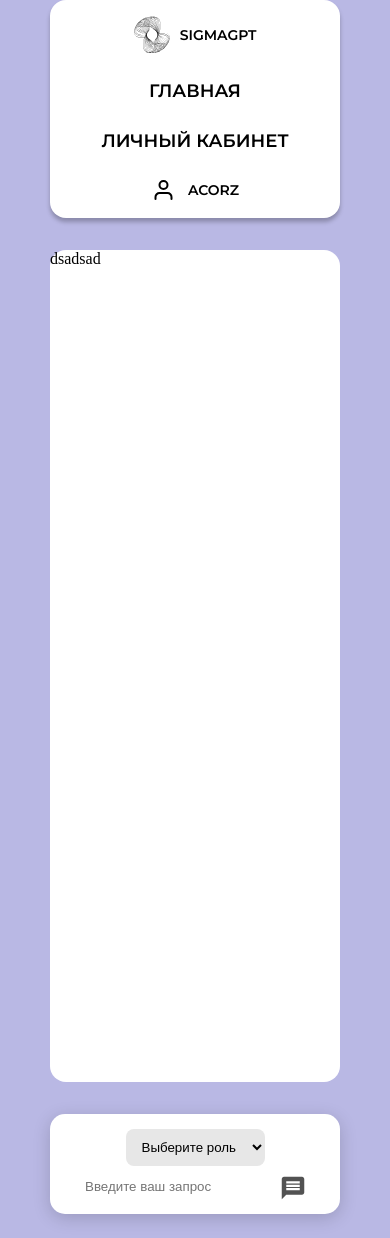
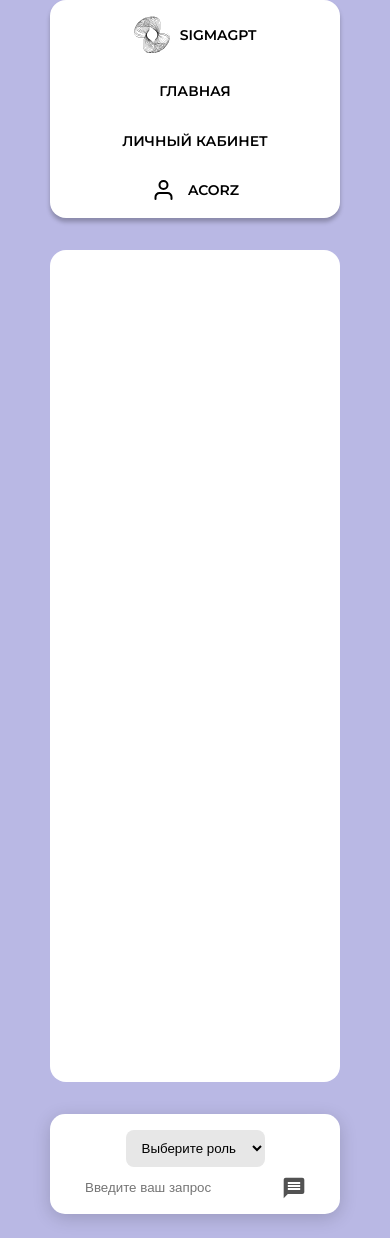
Before and after one commit to Knigor/Dod-i-Co, a Vue app: page /sigma in a window 390 px wide. Built offline with nearby package versions, Linux system fonts and the light colour scheme.

Commit message:
last commit

```diff
--- a/package.json
+++ b/package.json
@@ -8,6 +8,7 @@
     "lint": "vue-cli-service lint"
   },
   "dependencies": {
+    "axios": "^1.4.0",
     "core-js": "^3.8.3",
     "vue": "^2.6.14",
     "vue-router": "^3.5.1",
--- a/src/components/LkPage.vue
+++ b/src/components/LkPage.vue
@@ -57,7 +57,7 @@
         </div>
         <div class="lk-add-right">
           <h1 class="lk-right-heading">История чатов</h1>
-          <div class="slider-container">
+          <div class="slider-container" :style="{ display: showSlider ? 'block' : 'none' }">
             <div class="slider">
               <div v-for="item in item_block" :key="item.id" class="slide" :class="{ active: activeSlide === item.id }">
                 <h3>{{ item.content }}</h3>
@@ -67,7 +67,8 @@
               <button v-for="item in item_block" :key="item.id" @click="changeSlide(item.id)" :class="{ active: activeSlide === item.id }">{{ item.id }}</button>
             </div>
           </div>
-          <button class="clean-history">Очистить историю чата</button>
+          <button class="clean-history"
+                  @click="clearHistory">Очистить историю чата</button>
         </div>
       </div>
 
@@ -87,6 +88,7 @@ export default {
       showRoleSettings: false,
       selectedItem: '',
       activeSlide: 1,
+      showSlider: true,
       items: [
         { id: 1, name: 'По умолчанию' },
         { id: 2, name: 'Избранное' },
@@ -128,6 +130,9 @@ export default {
       this.$refs.myElement.style.display = "flex";
       this.$refs.myElement2.style.display = "none";
     },
+    clearHistory() {
+      this.showSlider = false;
+    },
   }
 }
 </script>
@@ -146,6 +151,14 @@ export default {
 
   .lk-add-right{
     row-gap: 25px;
+  }
+
+  .sigma-header .header-nav-text, .sigma-header .header-nav-text2{
+    font-size: 14px;
+  }
+
+  .lk-add-right .lk-right-heading{
+    font-size: 14px;
   }
 }
 
@@ -329,7 +342,6 @@ option{
   justify-content: center;
   align-items: center;
   width: 80%;
-  position: sticky;
   top: 0;
   padding: 0 0 10px 0;
   z-index: 1;
@@ -339,15 +351,17 @@ option{
   display: grid;
   flex-direction: column;
   justify-items: center;
-  row-gap: 70px;
+  width: 100%;
+  background: #525252;
 }
 
-.lk-main{
+.lk-main {
   background: #525252 no-repeat center center;
   background-size: cover;
-  width: 100vw;
+  width: 100%;
   height: 100vh;
 }
+
 .lk-page {
   display: flex;
   flex-direction: column;
--- a/src/views/SigmaView.vue
+++ b/src/views/SigmaView.vue
@@ -2,7 +2,8 @@
   <div class="sigma">
     <HeaderComponents />
     <div class="sigma-main">
-      <p>dsadsad</p>
+      <p>{{ response }}</p>
+<!--      <input type="text" v-model="responseField" />-->
     </div>
     <div class="sigma-footer">
       <div class="sigma-role-dropdown">
@@ -12,8 +13,9 @@
               class="input-footer-sigma"
               type="text"
               placeholder="Введите ваш запрос"
+              v-model="query"
           />
-          <img src="../assets/footer-icon-sigma.svg" alt="Картинка" />
+          <img src="../assets/footer-icon-sigma.svg" alt="Картинка" @click.prevent="sendQuery"/>
         </div>
       </div>
     </div>
@@ -23,21 +25,67 @@
 <script>
 import HeaderComponents from "../components/HeaderComponents.vue";
 import DropDown from "@/components/DropDown.vue";
+import axios from "axios";
 
 export default {
   name: "SigmaView",
+  data() {
+    return {
+      query: "",
+      response: "",
+      responseField: ""
+    };
+  },
   components: { HeaderComponents, DropDown },
+  methods: {
+    async sendQuery() {
+      try {
+        const apiUrl = 'http://172.20.10.5:8080/api/chat';
+        const response = await axios.post(apiUrl, { message: this.query });
+
+        // this.responseField = response.data.reply;
+        this.response = response.data.reply;
+        // console.log(response.data.reply);
+      } catch (error) {
+        console.error(error);
+      }
+    }
+  }
 };
 </script>
 
 <style>
+
+.sigma-footer img{
+  overflow: hidden;
+  -webkit-transition: all 0.5s ease;
+  transition: all 0.5s ease;
+}
+
+.sigma-footer img:hover{
+  -webkit-transform: rotate(360deg);
+  transform: rotate(360deg);
+}
+
+.sigma-main{
+  padding: 20px 15px;
+}
+
+.sigma-main p{
+  font-family: 'Montserrat';
+  font-style: normal;
+  font-weight: 700;
+  font-size: 16px;
+  line-height: 30px;
+  text-align: center;
+}
+
 
 
 @media (max-width: 715px) {
   .sigma .sigma-role-dropdown {
     flex-direction: column;
   }
-
   .sigma-footer {
     display: flex;
     flex-direction: row;
@@ -49,6 +97,14 @@ export default {
     width: 100%;
   }
 
+
+}
+
+@media (max-width: 1000px){
+  .sigma-main p{
+    font-size: 12px;
+    line-height: 20px;
+  }
 }
 
 /* Медиа-запрос для экранов шириной меньше 576 пикселей */
```
Also changed, not shown: 1 other file (tests, documents, lock files or other folders).
